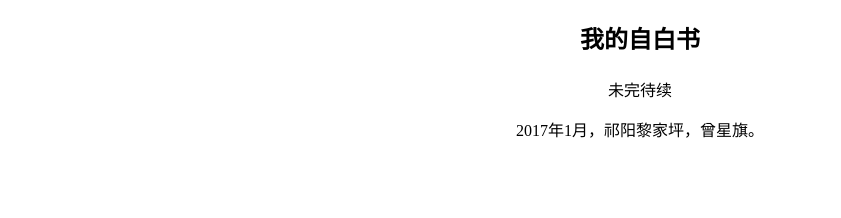
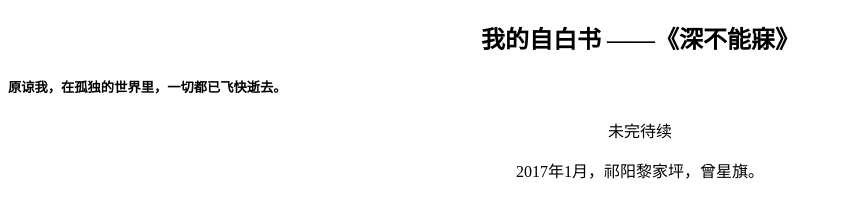
Before and after one commit to 24365/24365.github.io, a plain HTML site: page index.html in a window 1280 px wide. Shown: the whole page, without its empty margins (0-841 px from the left). Drawn offline with Linux system fonts and the light colour scheme.

Commit message:
Update index.html

```diff
--- a/index.html
+++ b/index.html
@@ -9,8 +9,8 @@
  </head>
  <body>
    <div style="text-align: center">
-      <h2>我的自白书</h2>
-      <h5 style="text-align: left"></h5>
+      <h2>我的自白书 ——《深不能寐》</h2>
+      <h5 style="text-align: left">原谅我，在孤独的世界里，一切都已飞快逝去。</h5>
       <p>未完待续</p>
       <p>2017年1月，祁阳黎家坪，曾星旗。</p>
    </div>
```
